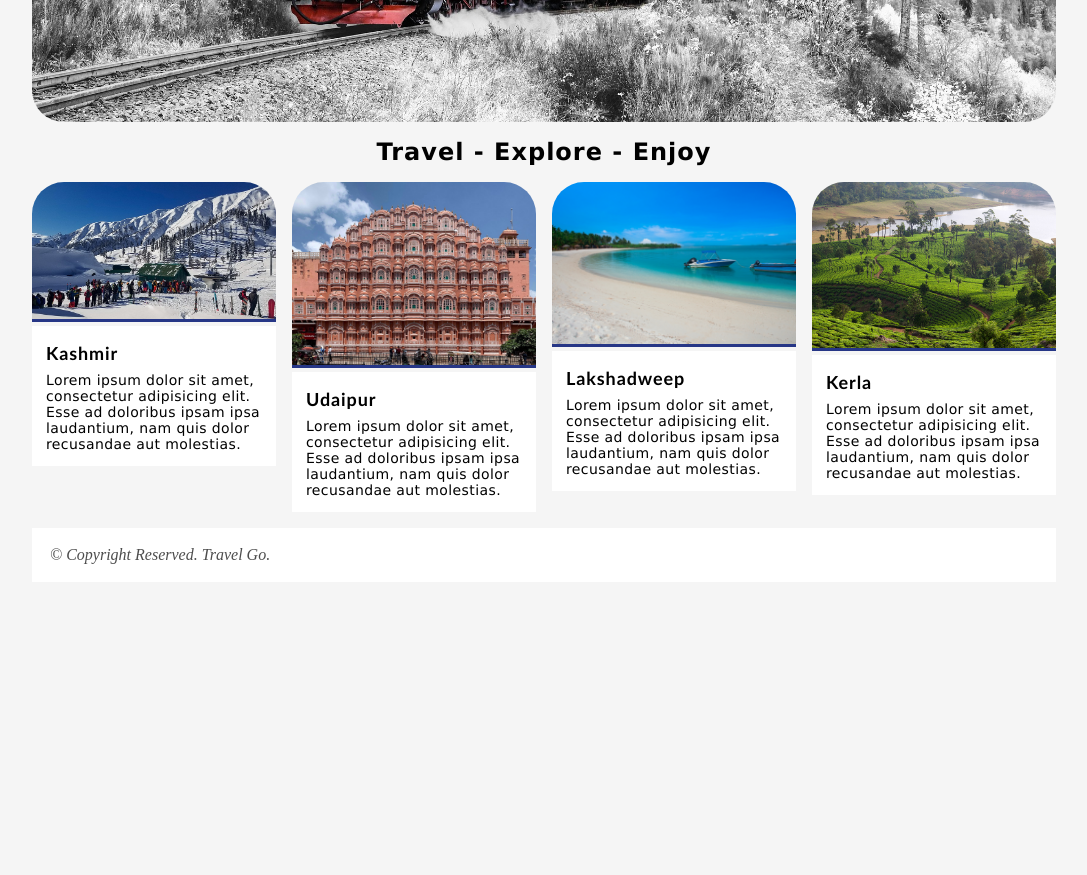
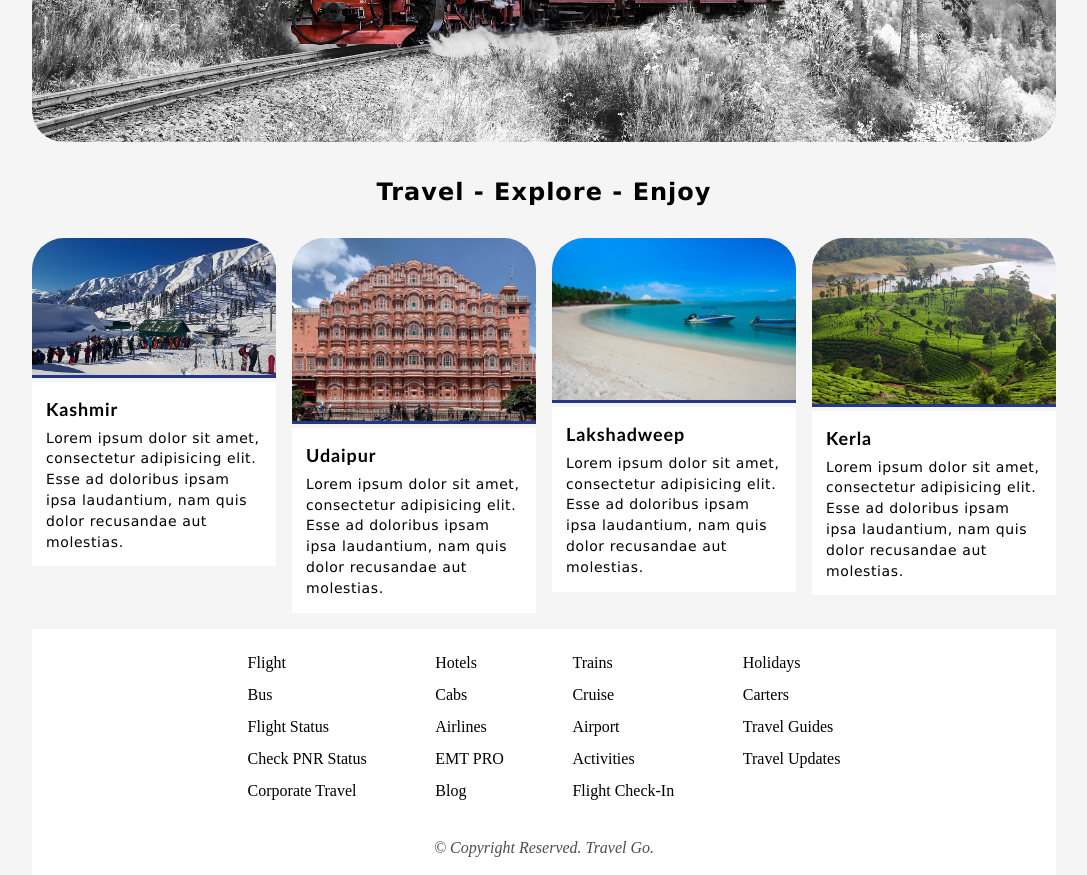
Before and after one commit to shunyavkash-vivek-sojitra/learning, a plain HTML site: page Day-1/Travel/index.html in a window 1280 px wide. Shown: the part 500-1375 px from the top of the page, without its empty margins (96-1183 px from the left). Before the commit the page ends 1082 px from the top, so only its background shows below. Drawn offline with Linux system fonts and the light colour scheme.

Commit message:
Day-1 basic of HTML

```diff
--- a/Day-1/Travel/assets/styles/travel.css
+++ b/Day-1/Travel/assets/styles/travel.css
@@ -13,6 +13,10 @@ body {
   background-color: whitesmoke;
 }
 
+.text-capital {
+  text-transform: uppercase;
+}
+
 a {
   text-transform: capitalize;
   text-decoration: none;
@@ -25,7 +29,7 @@ a {
 }
 
 section {
-  margin-top: 12px;
+  margin-top: 2rem;
 }
 
 .div-center {
@@ -104,7 +108,7 @@ section {
 }
 
 .card-wrapper {
-  margin-top: 1rem;
+  margin-top: 2rem;
 }
 
 .card img {
@@ -132,7 +136,8 @@ section {
 .card-body p {
   font-family: Verdana, Geneva, Tahoma, sans-serif;
   font-size: 14px;
-  letter-spacing: 0.4px;
+  letter-spacing: 0.6px;
+  line-height: 1.3rem;
   padding-top: 0.5rem;
 }
 
@@ -143,6 +148,25 @@ section {
   margin-top: 1rem;
 }
 
+.copyright-wrapper {
+  width: 100%;
+  font-style: normal;
+}
+
 .copyright-wrapper p {
+  text-align: center;
+  margin-top: 2rem;
+  font-style: italic;
   color: rgba(0, 0, 0, 0.7);
 }
+
+.footer-list {
+  width: 60%;
+  margin: 0 auto;
+  display: flex;
+  justify-content: space-between;
+}
+
+.footer-list li {
+  line-height: 2rem;
+}
--- a/Day-1/Travel/index.html
+++ b/Day-1/Travel/index.html
@@ -91,6 +91,35 @@
     <!-- footer -->
     <footer class="footer-wrapper container div-center">
         <address class="copyright-wrapper">
+            <div class="footer-list">
+                <ul>
+                    <li><a href="">flight</a></li>
+                    <li><a href="">bus</a></li>
+                    <li><a href="">flight status</a></li>
+                    <li><a href="">check <span class="text-capital">PNR</span> status</a></li>
+                    <li><a href="">corporate travel</a></li>
+                </ul>
+                <ul>
+                    <li><a href="">hotels</a></li>
+                    <li><a href="">cabs</a></li>
+                    <li><a href="">airlines</a></li>
+                    <li><a href=""><span class="text-capital">EMT PRO</span></a></li>
+                    <li><a href="">blog</a></li>
+                </ul>
+                <ul>
+                    <li><a href="">trains</a></li>
+                    <li><a href="">cruise</a></li>
+                    <li><a href="">airport</a></li>
+                    <li><a href="">activities</a></li>
+                    <li><a href="">flight check-in</a></li>
+                </ul>
+                <ul>
+                    <li><a href="">holidays</a></li>
+                    <li><a href="">carters</a></li>
+                    <li><a href="">travel guides</a></li>
+                    <li><a href="">travel updates</a></li>
+                </ul>
+            </div>
             <p>&copy; Copyright Reserved. Travel Go. </p>
         </address>
     </footer>
```
